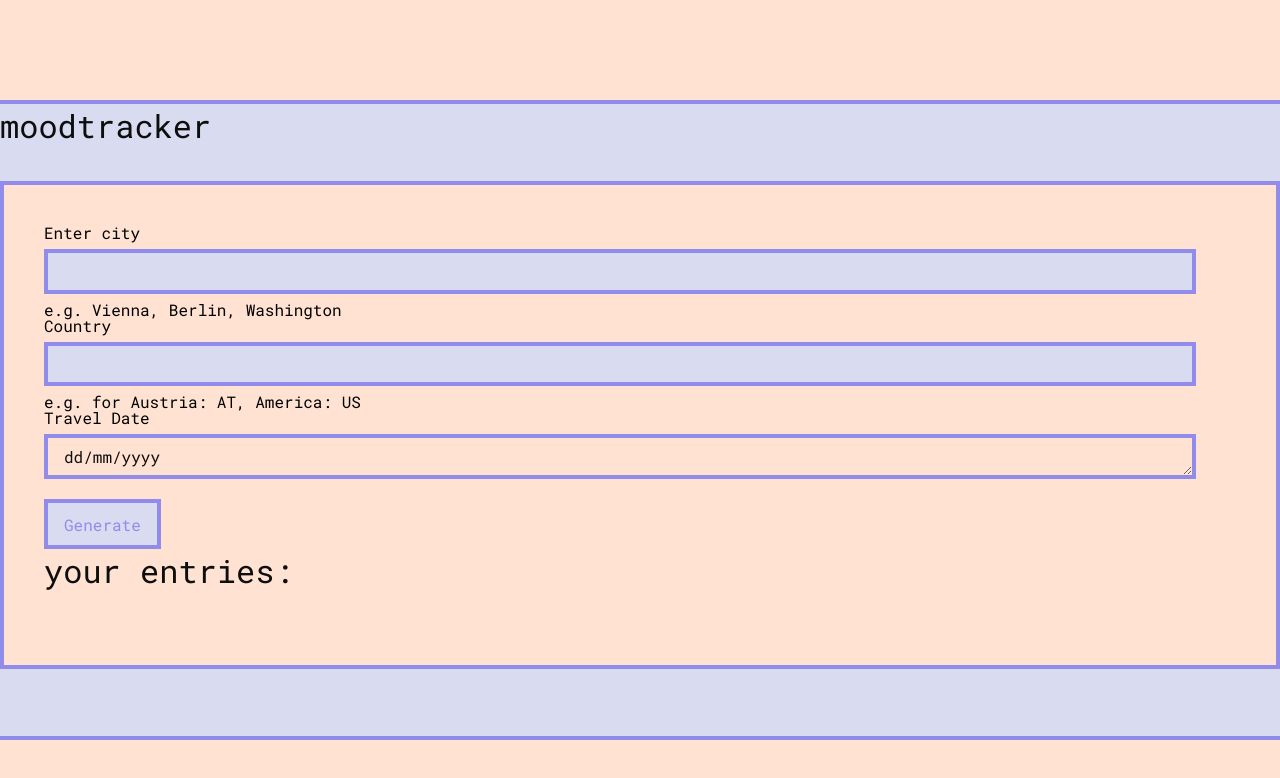
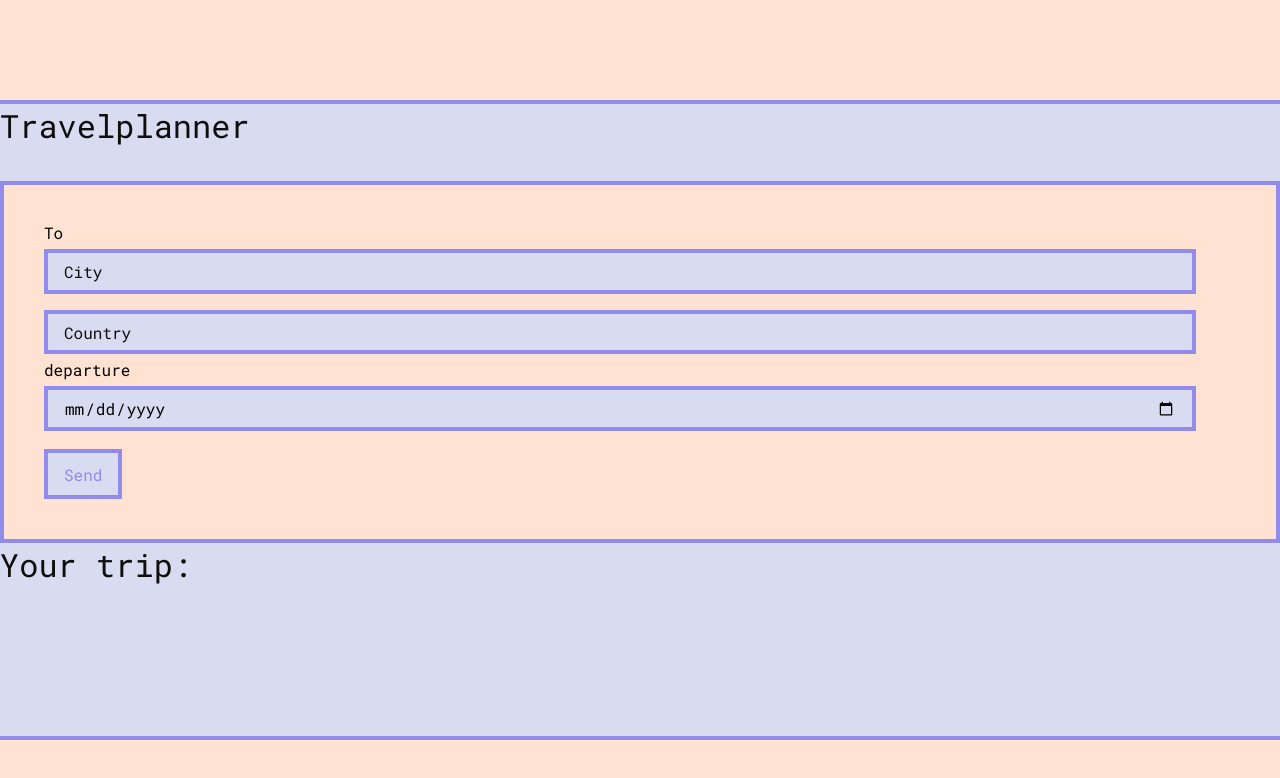
Before and after one commit to ligeiaofulthar/capstone, a website built with webpack: page src/client/views/index.html in a window 1280 px wide. Built offline with nearby package versions, Linux system fonts and the light colour scheme.

Commit message:
feat: update divs for grid

```diff
--- a/src/client/views/index.html
+++ b/src/client/views/index.html
@@ -9,39 +9,48 @@
   </head>
   <body>
     <main>
-      <h1>moodtracker</h1>
+      <h1>Travelplanner</h1>
       <form class="">
-        <div class="md-left">
-          <label class="" for="city">Enter city</label>
-          <input class="" type="text" name="city" id="city">
-          <p class="tipp">e.g. Vienna, Berlin, Washington</p>
+        <label class="full-width" for="city">To</label>
+
+        <div>
+          <input class="" placeholder="City" type="text" name="city" id="city">
+          <!-- <p class="tipp">e.g. Vienna, Berlin, Washington</p> -->
         </div>
 
-        <div class="md-right">
-          <label class="" for="country">Country</label>
-          <input class="" type="text" name="country" id="country"></textarea>
-          <p class="tipp">e.g. for Austria: AT, America: US</p>
+        <div>
+          <!-- <label class="" for="country">he</label> -->
+          <input class="" placeholder="Country" type="text" name="country" id="country">
+          <!-- <p class="tipp">e.g. for Austria: AT, America: US</p> -->
         </div>
 
-        <div class="md-main">
-          <label class="" for="travel-date">Travel Date</label>
-          <textarea class="" placeholder="dd/mm/yyyy" type="text" name="travel-date" id="travel-date"></textarea>
+        <div class="full-width">
+          <label class="" for="travel-date">departure</label>
+          <input class="" placeholder="dd/mm/yyyy" type="date" name="travel-date" id="travel-date">
         </div>
 
-        <div class="md-button">
-          <button class="btn btn--primary" id="submit-form">Generate</button>
+        <div class=""></div>
+        <button class="btn btn--primary" id="submit-form">Send</button>
+      </form>
+
+      <div class="response-wrapper md-comment">
+        <div class="one-third">
+          <div id="location-img">
+          </div>
         </div>
 
-        <div class="content-wrapper md-comment">
-          <h2>your entries:</h2>
-          <div id="date">
+        <div class="two-thirds">
+          <h2>Your trip:</h2>
+          <div id="date-info">
           </div>
-          <div id="temp">
+
+          <div id="weather-info">
           </div>
-          <div id="content">
+
+          <div id="weather-icon">
+          <div>
         </div>
       </div>
-    </form>
 
     <!-- display url and logo from pixabay -->
     </main>
```
Lines whose indentation alone changed are shown as unchanged.
